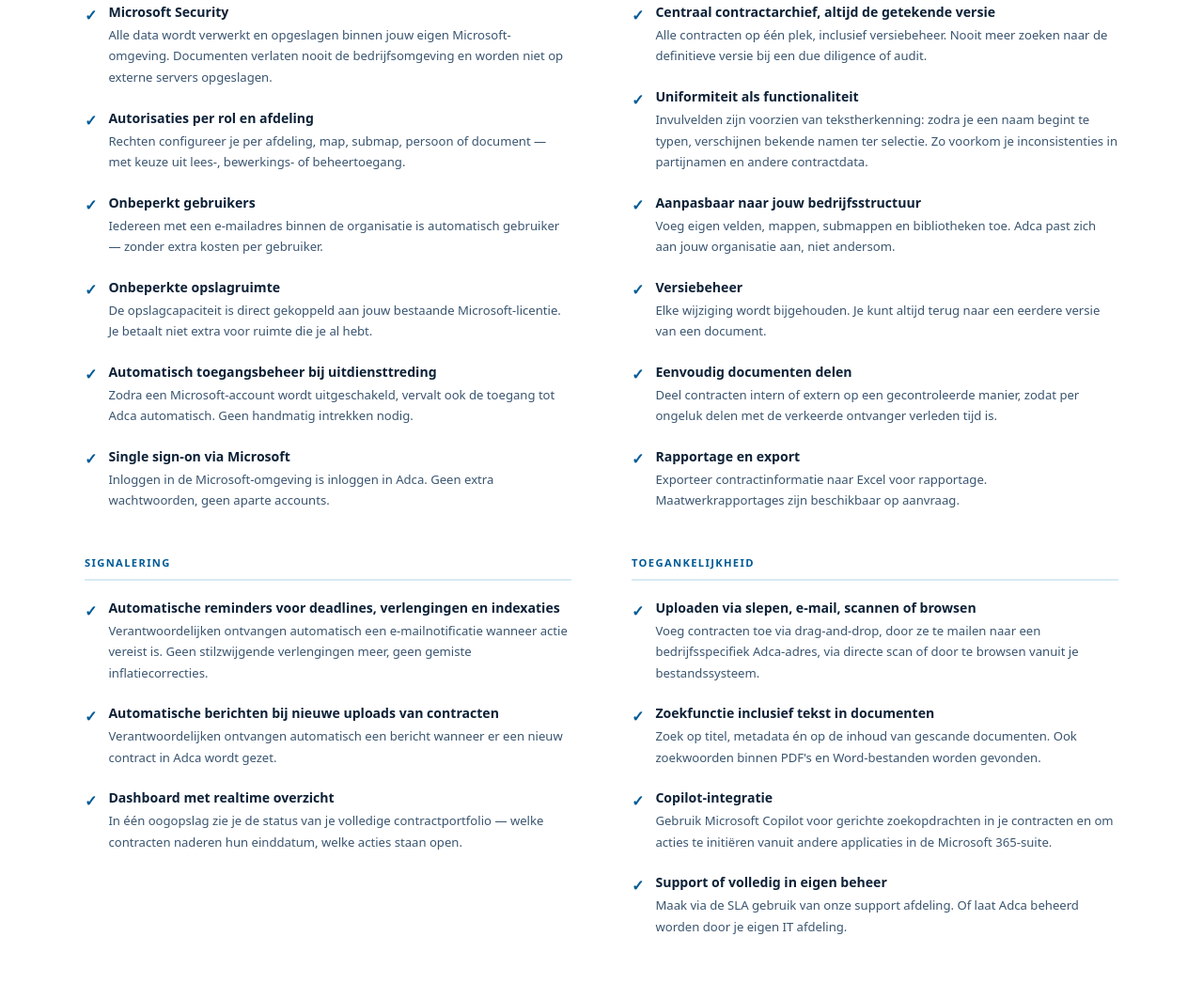
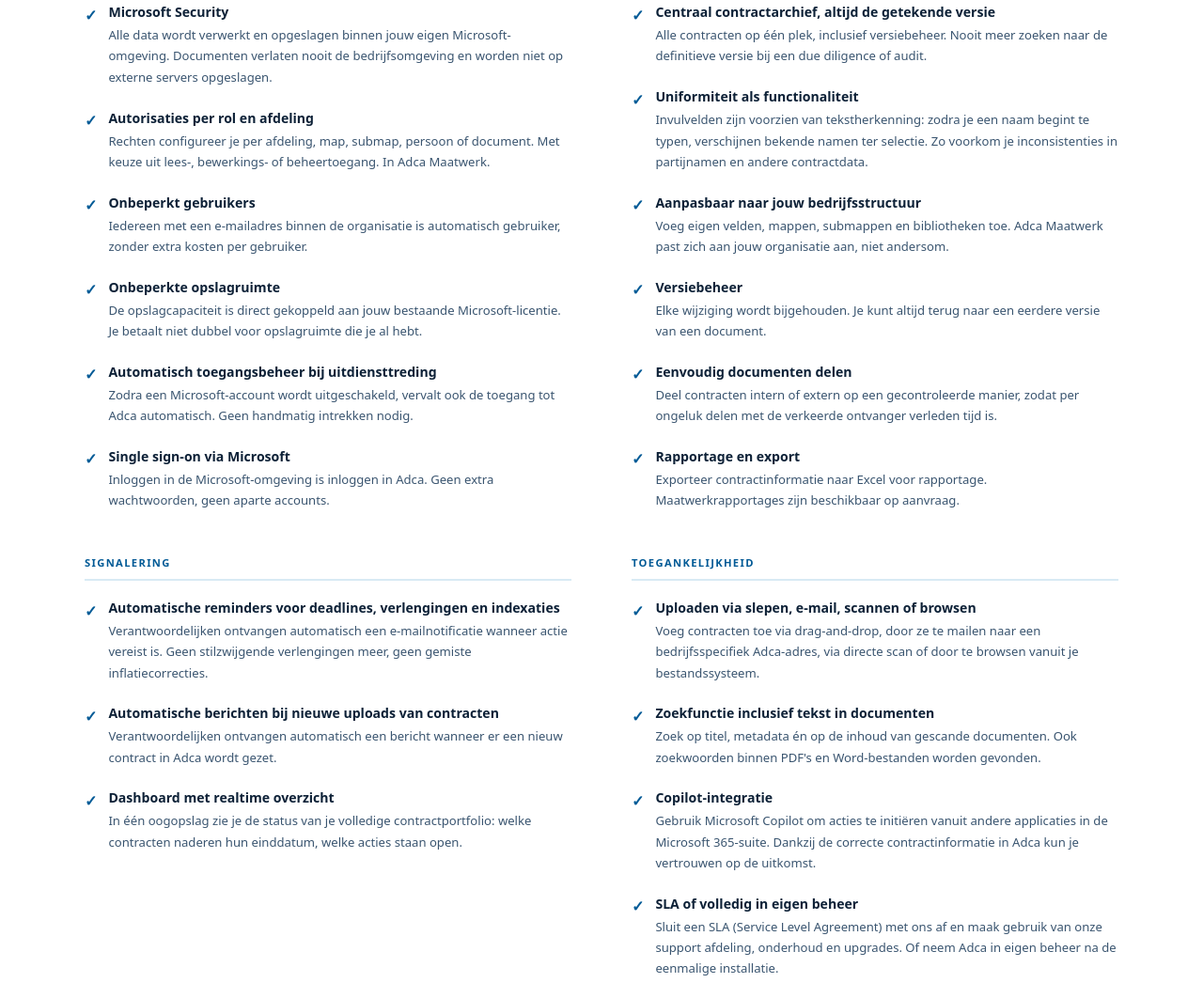
Before and after one commit to isabelbrouwer/adca, an Eleventy site: page src/software.njk in a window 1280 px wide. Shown: the part 486-1532 px from the top of the page at 94% size. Built offline with nearby package versions, Linux system fonts and the light colour scheme; Eleventy itself is replaced by a stand-in of ours; files that its build step writes are made by us from their sources.

Commit message:
ai teksten software pagina aangepast

```diff
--- a/src/software.njk
+++ b/src/software.njk
@@ -39,21 +39,21 @@ description: "Alles wat een bedrijfsjurist nodig heeft: een volledig overzicht v
               <span class="feat-icon">✓</span>
               <div>
                 <strong>Autorisaties per rol en afdeling</strong>
-                <p>Rechten configureer je per afdeling, map, submap, persoon of document — met keuze uit lees-, bewerkings- of beheertoegang.</p>
+                <p>Rechten configureer je per afdeling, map, submap, persoon of document. Met keuze uit lees-, bewerkings- of beheertoegang. In Adca Maatwerk.</p>
               </div>
             </li>
             <li>
               <span class="feat-icon">✓</span>
               <div>
                 <strong>Onbeperkt gebruikers</strong>
-                <p>Iedereen met een e-mailadres binnen de organisatie is automatisch gebruiker — zonder extra kosten per gebruiker.</p>
+                <p>Iedereen met een e-mailadres binnen de organisatie is automatisch gebruiker, zonder extra kosten per gebruiker.</p>
               </div>
             </li>
             <li>
               <span class="feat-icon">✓</span>
               <div>
                 <strong>Onbeperkte opslagruimte</strong>
-                <p>De opslagcapaciteit is direct gekoppeld aan jouw bestaande Microsoft-licentie. Je betaalt niet extra voor ruimte die je al hebt.</p>
+                <p>De opslagcapaciteit is direct gekoppeld aan jouw bestaande Microsoft-licentie. Je betaalt niet dubbel voor opslagruimte die je al hebt.</p>
               </div>
             </li>
             <li>
@@ -95,7 +95,7 @@ description: "Alles wat een bedrijfsjurist nodig heeft: een volledig overzicht v
               <span class="feat-icon">✓</span>
               <div>
                 <strong>Aanpasbaar naar jouw bedrijfsstructuur</strong>
-                <p>Voeg eigen velden, mappen, submappen en bibliotheken toe. Adca past zich aan jouw organisatie aan, niet andersom.</p>
+                <p>Voeg eigen velden, mappen, submappen en bibliotheken toe. Adca Maatwerk past zich aan jouw organisatie aan, niet andersom.</p>
               </div>
             </li>
             <li>
@@ -144,7 +144,7 @@ description: "Alles wat een bedrijfsjurist nodig heeft: een volledig overzicht v
               <span class="feat-icon">✓</span>
               <div>
                 <strong>Dashboard met realtime overzicht</strong>
-                <p>In één oogopslag zie je de status van je volledige contractportfolio — welke contracten naderen hun einddatum, welke acties staan open.</p>
+                <p>In één oogopslag zie je de status van je volledige contractportfolio: welke contracten naderen hun einddatum, welke acties staan open.</p>
               </div>
             </li>
           </ul>
@@ -172,14 +172,14 @@ description: "Alles wat een bedrijfsjurist nodig heeft: een volledig overzicht v
               <span class="feat-icon">✓</span>
               <div>
                 <strong>Copilot-integratie</strong>
-                <p>Gebruik Microsoft Copilot voor gerichte zoekopdrachten in je contracten en om acties te initiëren vanuit andere applicaties in de Microsoft 365-suite.</p>
+                <p>Gebruik Microsoft Copilot om acties te initiëren vanuit andere applicaties in de Microsoft 365-suite. Dankzij de correcte contractinformatie in Adca kun je vertrouwen op de uitkomst.</p>
               </div>
             </li>
             <li>
               <span class="feat-icon">✓</span>
               <div>
-                <strong>Support of volledig in eigen beheer</strong>
-                <p>Maak via de SLA gebruik van onze support afdeling. Of laat Adca beheerd worden door je eigen IT afdeling.</p>
+                <strong>SLA of volledig in eigen beheer</strong>
+                <p>Sluit een SLA (Service Level Agreement) met ons af en maak gebruik van onze support afdeling, onderhoud en upgrades. Of neem Adca in eigen beheer na de eenmalige installatie.</p>
               </div>
             </li>
           </ul>
```
